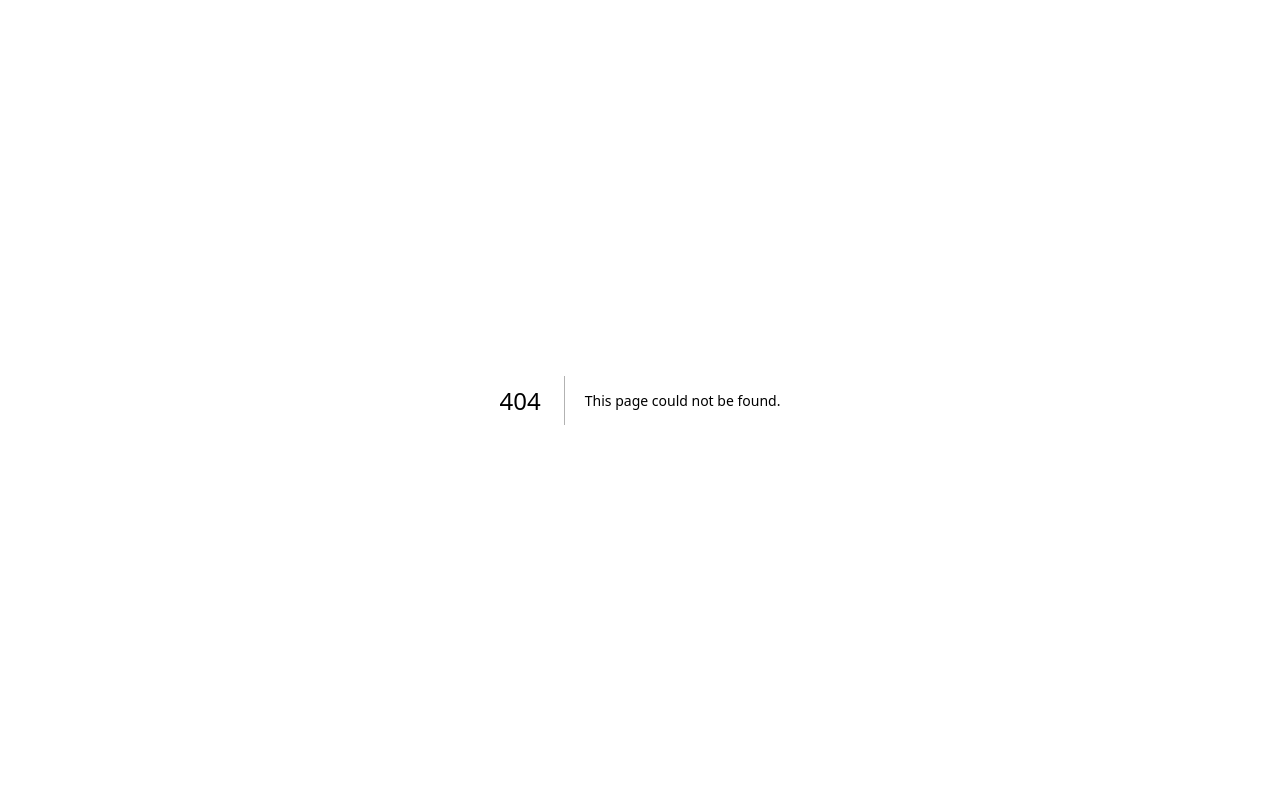
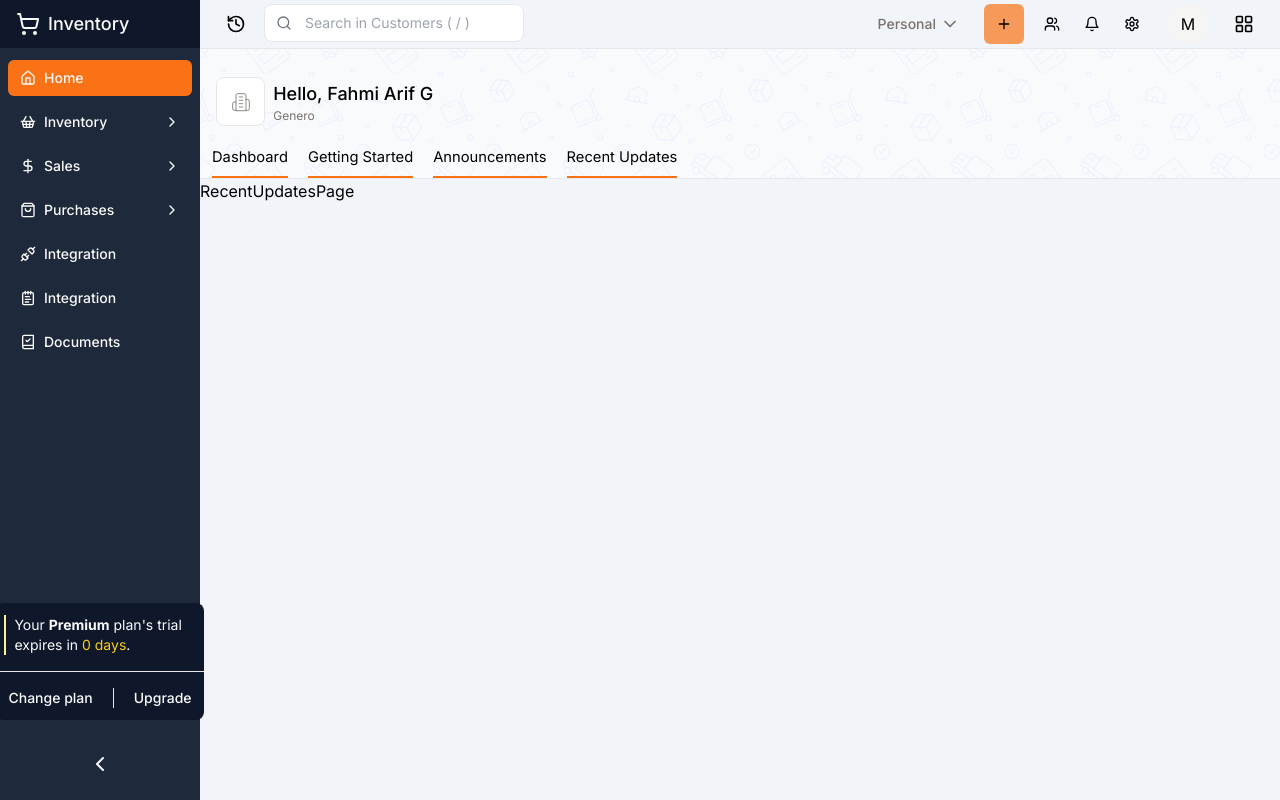
Before and after one commit to muchfahmiarif/inventory-management, a Next.js app: page /office/home/recent-updates in a window 1280 px wide. Before the commit this address had no page. Built offline with nearby package versions, Linux system fonts and the light colour scheme.

Commit message:
`home` fixing css sidebar, add pathname on home dashboard

```diff
--- /dev/null
+++ b/app/(back-office)/office/home/recent-updates/page.tsx
@@ -0,0 +1,7 @@
+import React from "react";
+
+const RecentUpdatesPage = () => {
+  return <div>RecentUpdatesPage</div>;
+};
+
+export default RecentUpdatesPage;
--- a/app/(back-office)/office/home/updates/page.tsx
+++ /dev/null
@@ -1,7 +0,0 @@
-import React from "react";
-
-const UpdatesPage = () => {
-  return <div>UpdatesPage</div>;
-};
-
-export default UpdatesPage;
--- a/components/office/home/navbar.tsx
+++ b/components/office/home/navbar.tsx
@@ -1,16 +1,20 @@
+"use client";
+
 import { Building2 } from "lucide-react";
 import React from "react";
 
 import background from "@/public/background-inventory.svg";
 import Link from "next/link";
+import { usePathname } from "next/navigation";
 
 const NavbarHomePage = () => {
+  const pathname = usePathname();
+  console.log(pathname);
   const navLink: Array<{ title: string; href: string }> = [
-    { title: "Dashboard", href: "/office/home/dashboard" },
-    { title: "Inventory", href: "/office/home/inventory" },
-    { title: "Customers", href: "/office/home/customers" },
-    { title: "Orders", href: "/office/home/orders" },
-    { title: "Settings", href: "/office/home/settings" },
+    { title: "Dashboard", href: "/office/home/inventory-dashboard" },
+    { title: "Getting Started", href: "/office/home/getting-started" },
+    { title: "Announcements", href: "/office/home/announcements" },
+    { title: "Recent Updates", href: "/office/home/recent-updates" },
   ];
 
   return (
@@ -39,7 +43,7 @@ const NavbarHomePage = () => {
          * TODO: This is the sidebar navigation for the back-office homepage.
          */}
         {navLink.map((link) => (
-          <Link href={link} key={link.title} className="border-b-2 border-b-primary pb-2">
+          <Link href={link.href} key={link.title} className="border-b-2 border-b-primary pb-2">
             {link.title}
           </Link>
         ))}
--- a/components/office/sidebar.tsx
+++ b/components/office/sidebar.tsx
@@ -26,7 +26,7 @@ const Sidebar = () => {
   const [isOpen3, setIsOpen3] = React.useState(false);
 
   return (
-    <div className="w-[12.5rem] min-h-screen bg-slate-800 text-slate-50 flex flex-col justify-between">
+    <div className="w-[12.5rem] sticky top-0 max-h-screen bg-slate-800 text-slate-50 flex flex-col justify-between">
       <div className="flex flex-col items-center justify-center">
         {/* Logo */}
         <Button className="flex gap-x-2 py-6 w-full justify-start bg-slate-900 hover:bg-slate-900 rounded-none text-lg">
```
